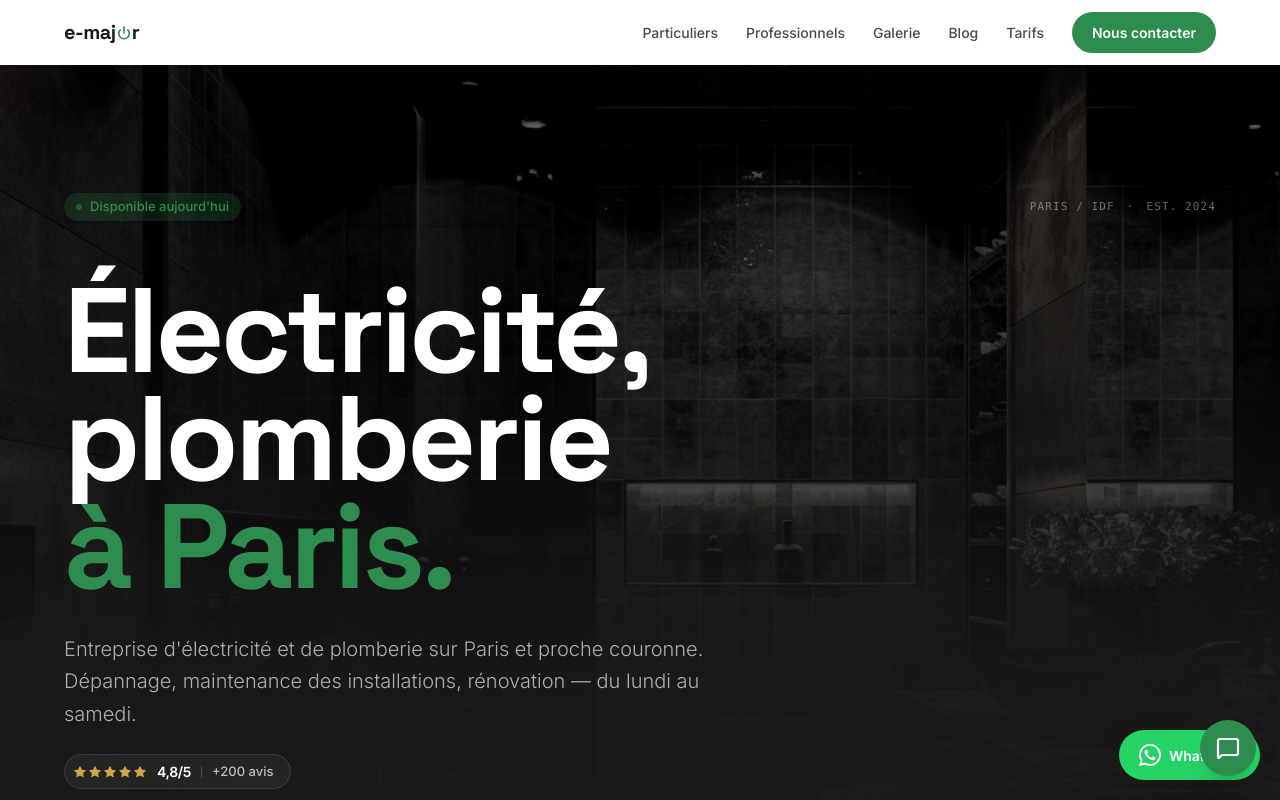
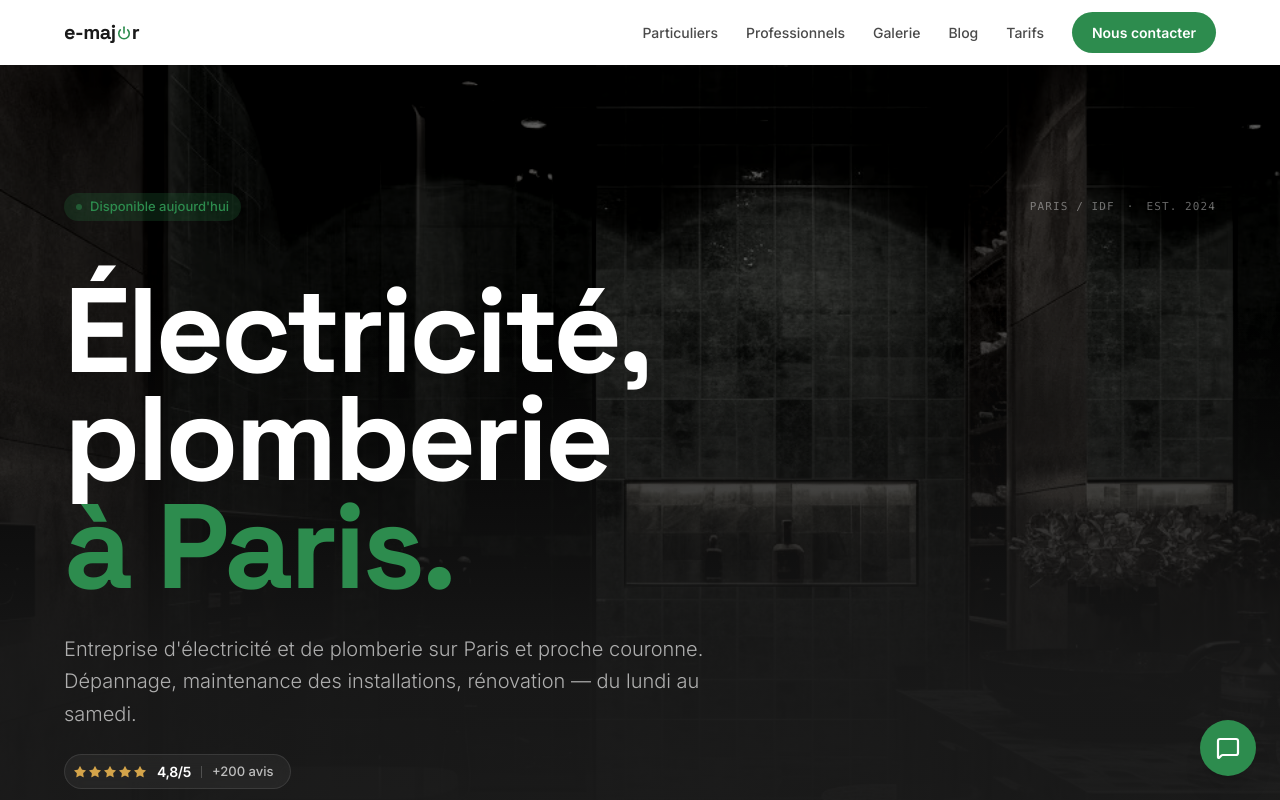
Before and after one commit to PHT001/emajor-site, a Next.js app: page / in a window 1280 px wide. Shown: the top 800 px of the page. Built offline with nearby package versions, Linux system fonts and the light colour scheme.

Commit message:
fix: retire le FloatingWhatsApp doublon (ChatWidget existant déjà en place)

```diff
--- a/app/layout.tsx
+++ b/app/layout.tsx
@@ -3,7 +3,6 @@
 import Script from "next/script";
 import "./globals.css";
 import { COMPANY, CONTACT, SITE } from "@/lib/constants";
-import FloatingWhatsApp from "@/components/FloatingWhatsApp";
 
 const inter = Inter({
   subsets: ["latin"],
@@ -181,7 +180,6 @@
     >
       <body className="bg-white antialiased">
         {children}
-        <FloatingWhatsApp />
         <Script
           id="ld-json-localbusiness"
           type="application/ld+json"
--- a/components/FloatingWhatsApp.tsx
+++ /dev/null
@@ -1,44 +0,0 @@
-"use client";
-
-import { CONTACT } from "@/lib/constants";
-
-/**
- * Bouton WhatsApp flottant en bas-droite, présent sur toutes les pages.
- * Pattern classique "always-visible CTA" : maximise les conversions et
- * rassure le visiteur (il sait qu'il peut joindre Marc à tout moment).
- *
- * Ouvre wa.me avec un message pré-rempli pour que Marc voit d'où vient
- * le contact (= visiteur du site, pas un démarchage).
- */
-export default function FloatingWhatsApp() {
-  const prefilledMessage = encodeURIComponent(
-    "Bonjour, je vous contacte depuis votre site emajor.fr.",
-  );
-
-  return (
-    <a
-      href={`${CONTACT.whatsappUrl}?text=${prefilledMessage}`}
-      target="_blank"
-      rel="noopener noreferrer"
-      aria-label="Contacter E-Major sur WhatsApp"
-      className="fixed bottom-5 right-5 z-50 flex items-center justify-center gap-2 rounded-full shadow-2xl shadow-black/30 transition-all duration-200 hover:scale-105 active:scale-95"
-      style={{ backgroundColor: "#25D366" }}
-    >
-      <span className="flex items-center gap-2 px-4 py-3 sm:px-5 sm:py-3.5">
-        <svg
-          xmlns="http://www.w3.org/2000/svg"
-          viewBox="0 0 24 24"
-          width="22"
-          height="22"
-          fill="white"
-          aria-hidden="true"
-        >
-          <path d="M17.472 14.382c-.297-.149-1.758-.867-2.03-.967-.273-.099-.471-.148-.67.15-.197.297-.767.966-.94 1.164-.173.199-.347.223-.644.075-.297-.15-1.255-.463-2.39-1.475-.883-.788-1.48-1.761-1.653-2.059-.173-.297-.018-.458.13-.606.134-.133.298-.347.446-.52.149-.174.198-.298.298-.497.099-.198.05-.371-.025-.52-.075-.149-.669-1.612-.916-2.207-.242-.579-.487-.5-.669-.51-.173-.008-.371-.01-.57-.01-.198 0-.52.074-.792.372-.272.297-1.04 1.016-1.04 2.479 0 1.462 1.065 2.875 1.213 3.074.149.198 2.096 3.2 5.077 4.487.709.306 1.262.489 1.694.625.712.227 1.36.195 1.871.118.571-.085 1.758-.719 2.006-1.413.248-.694.248-1.289.173-1.413-.074-.124-.272-.198-.57-.347m-5.421 7.403h-.004a9.87 9.87 0 01-5.031-1.378l-.361-.214-3.741.982.998-3.648-.235-.374a9.86 9.86 0 01-1.51-5.26c.001-5.45 4.436-9.884 9.888-9.884 2.64 0 5.122 1.03 6.988 2.898a9.825 9.825 0 012.893 6.994c-.003 5.45-4.437 9.884-9.885 9.884m8.413-18.297A11.815 11.815 0 0012.05 0C5.495 0 .16 5.335.157 11.892c0 2.096.547 4.142 1.588 5.945L.057 24l6.305-1.654a11.882 11.882 0 005.683 1.448h.005c6.554 0 11.89-5.335 11.893-11.893a11.821 11.821 0 00-3.48-8.413Z" />
-        </svg>
-        <span className="hidden sm:inline text-white font-semibold text-[14px]">
-          WhatsApp
-        </span>
-      </span>
-    </a>
-  );
-}
```
